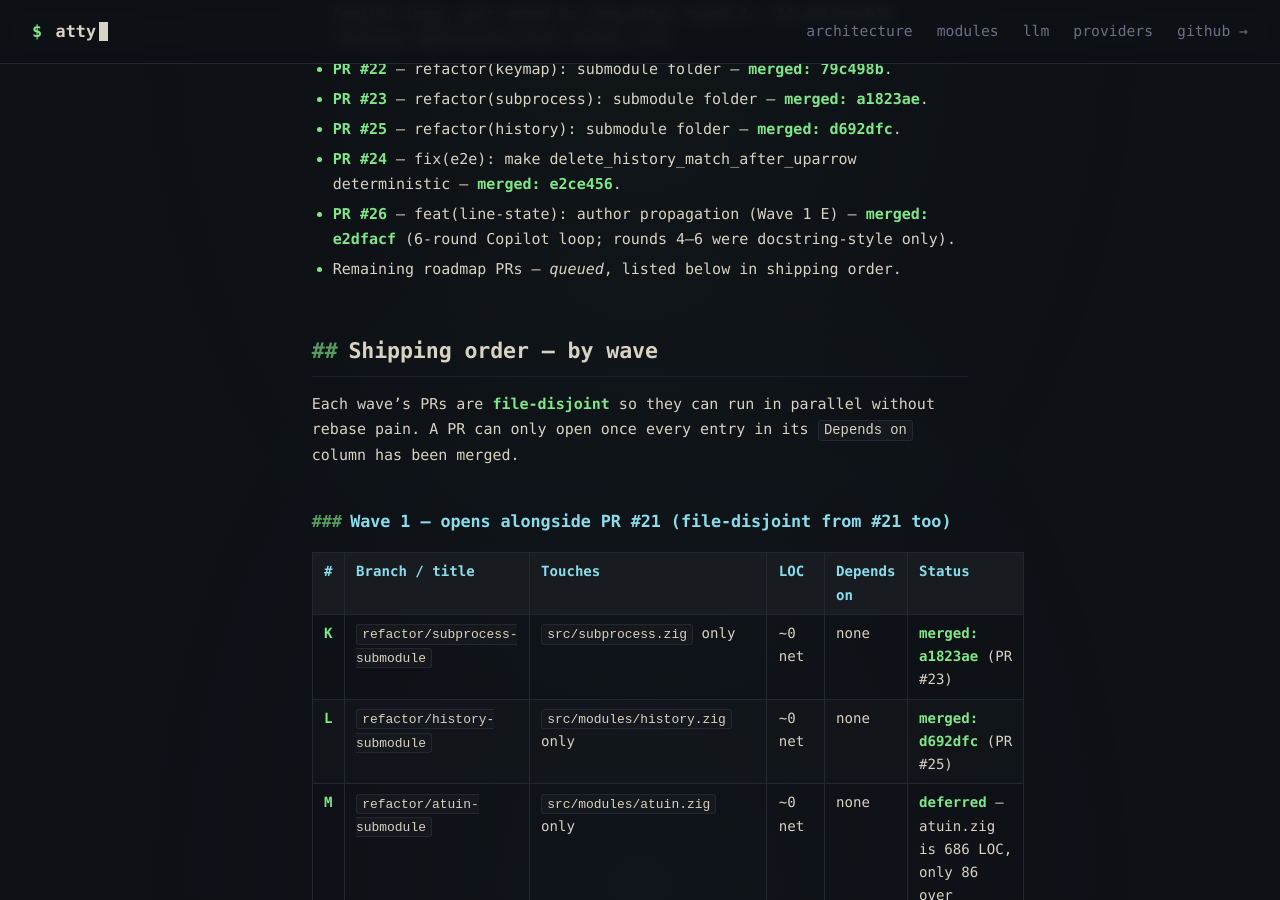
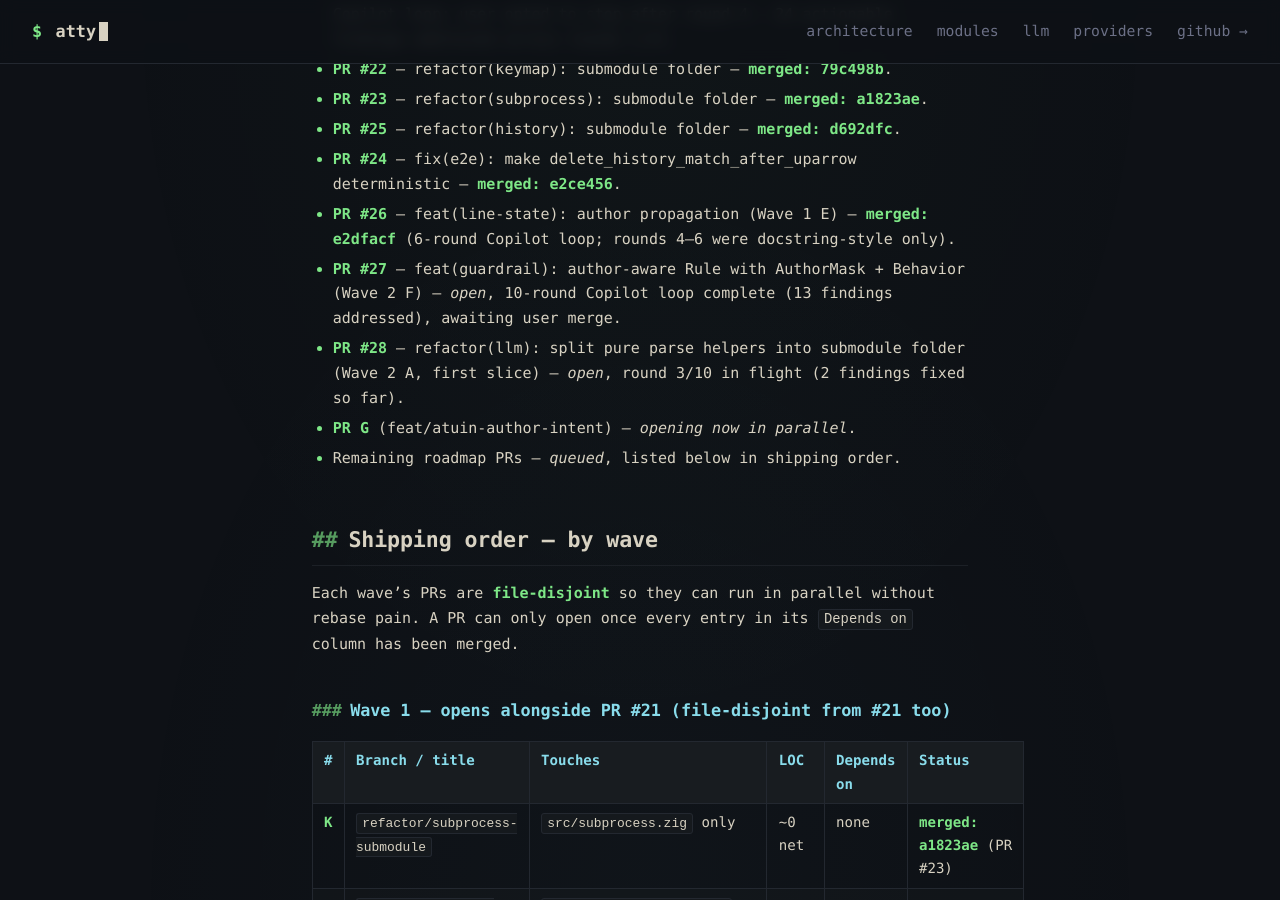
Before and after one commit to fentas/atty, a Jekyll site: the page built from docs/llm-exec-mode-roadmap.md, in a window 1280 px wide and 900 px high, scrolled down 732 px. Built offline with Jekyll 4.4.1, drawn with Linux system fonts in a browser that asks for light colours; our own code applies the rules of GitHub Pages for plain Markdown files.

```diff
--- a/docs/llm-exec-mode-roadmap.md
+++ b/docs/llm-exec-mode-roadmap.md
@@ -25,6 +25,9 @@
 - **PR #25** — refactor(history): submodule folder — **merged: d692dfc**.
 - **PR #24** — fix(e2e): make delete_history_match_after_uparrow deterministic — **merged: e2ce456**.
 - **PR #26** — feat(line-state): author propagation (Wave 1 E) — **merged: e2dfacf** (6-round Copilot loop; rounds 4–6 were docstring-style only).
+- **PR #27** — feat(guardrail): author-aware Rule with AuthorMask + Behavior (Wave 2 F) — *open*, 10-round Copilot loop complete (13 findings addressed), awaiting user merge.
+- **PR #28** — refactor(llm): split pure parse helpers into submodule folder (Wave 2 A, first slice) — *open*, round 3/10 in flight (2 findings fixed so far).
+- **PR G** (feat/atuin-author-intent) — *opening now in parallel*.
 - Remaining roadmap PRs — *queued*, listed below in shipping order.
 
 ## Shipping order — by wave
```
Also changed, not shown: 2 other files.
